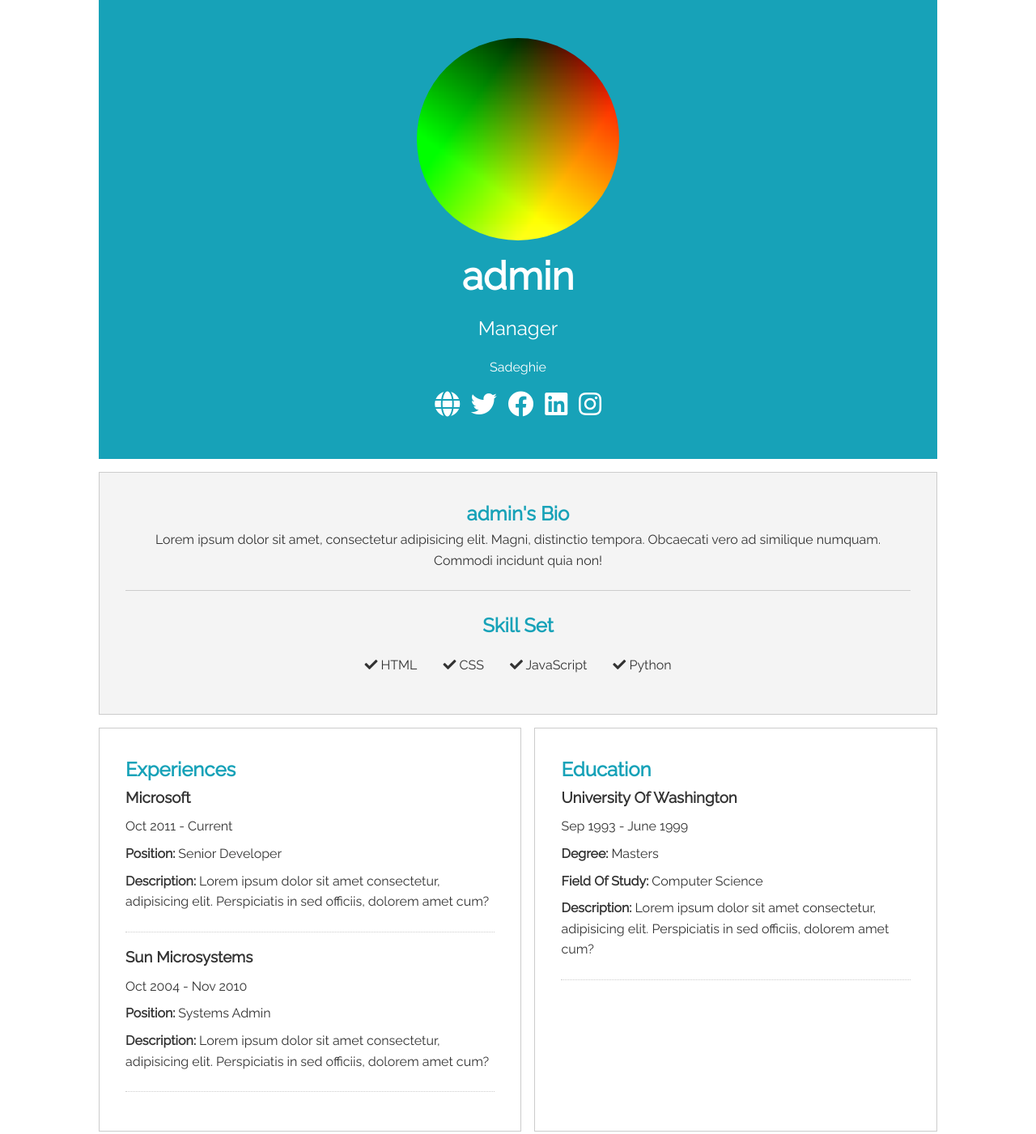
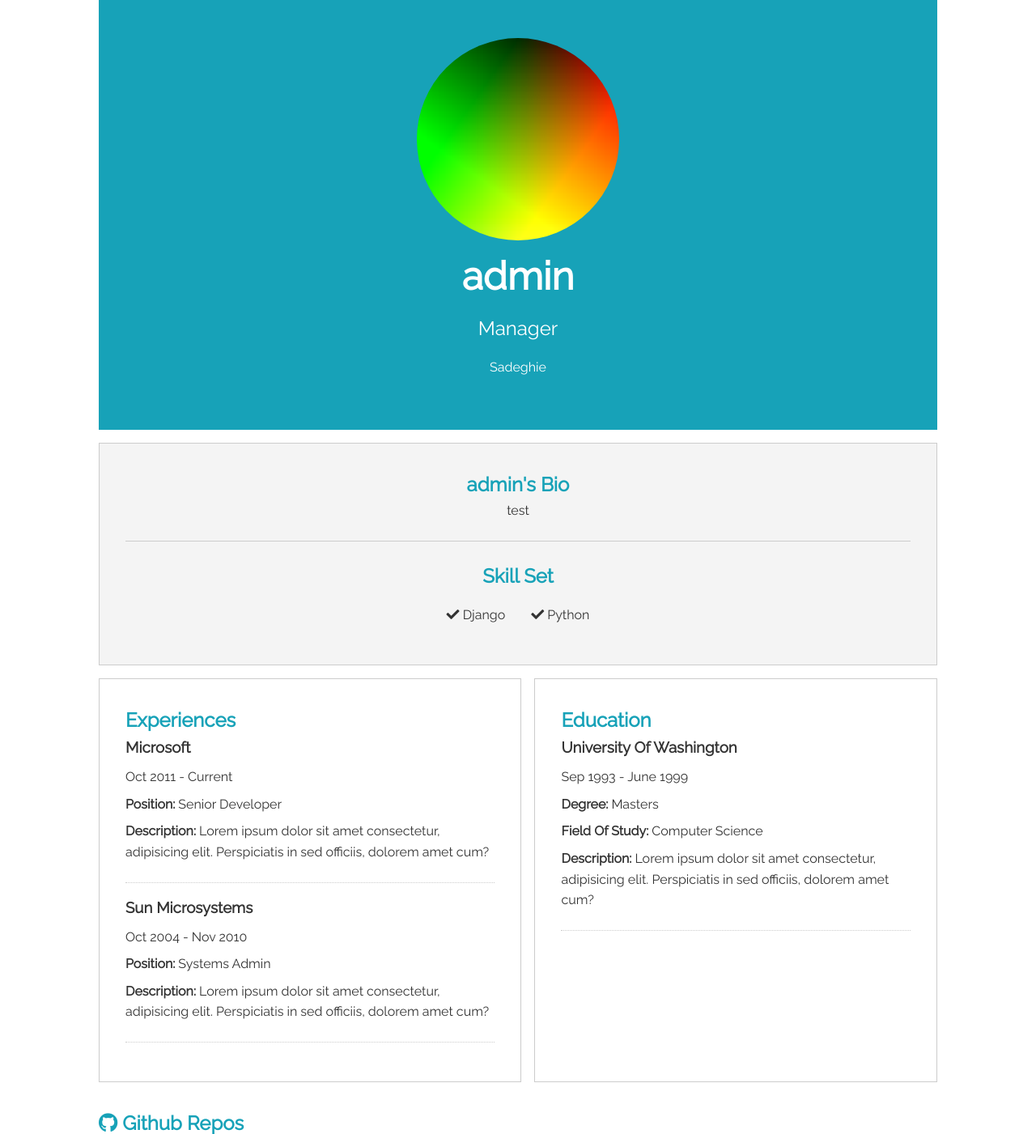
Before and after one commit to Sakayaaa/django-front-ready, a Django app: page /accounts/profile/1 in a window 1280 px wide. Shown: the part 151-1552 px from the top of the page at 81% size. Run offline with Django 5.2, Linux system fonts and the light colour scheme; a user stored in the database is signed in; data comes from the database, SQL or seed files in the repository; some libraries are stand-ins or nearby versions.

Commit message:
Changes to be committed: 	modified:   accounts/templates/accounts/profile.html 	modified:   accounts/views.py

```diff
--- a/accounts/templates/accounts/profile.html
+++ b/accounts/templates/accounts/profile.html
@@ -16,38 +16,43 @@
           <p class="lead">{{ user_profile.professional_status }}</p>
           <p>{{user_profile.location}}</p>
           <div class="icons my-1">
-            <a href="#">
+            {% if user_profile.website %}
+              <a href="{{ user_profile.website }}" target="_blank">
                 <i class="fas fa-globe fa-2x"></i>
               </a>
-            <a href="#">
-              <i class="fab fa-twitter fa-2x"></i>
-            </a>
-            <a href="#">
+            {% endif %}
+
+            {% if user_profile.facebook %}
+              <a href="{{ user_profile.facebook }}" target="_blank">
                 <i class="fab fa-facebook fa-2x"></i>
               </a>
-            <a href="#">
+            {% endif %}
+
+            {% if user_profile.linkedin %}
+              <a href="{{ user_profile.linkedin }}" target="_blank">
                 <i class="fab fa-linkedin fa-2x"></i>
               </a>
-            <a href="#">
+            {% endif %}
+
+            {% if user_profile.instagram %}
+              <a href="{{ user_profile.instagram }}" target="_blank">
                 <i class="fab fa-instagram fa-2x"></i>
               </a>
+            {% endif %}
           </div>
         </div>
         <!-- About -->
         <div class="profile-about bg-light p-2">
           <h2 class="text-primary">{{ user_profile.user.username }}'s Bio</h2>
           <p>
-            Lorem ipsum dolor sit amet, consectetur adipisicing elit. Magni,
-            distinctio tempora. Obcaecati vero ad similique numquam. Commodi
-            incidunt quia non!
+            {{user_profile.bio}}
           </p>
           <div class="line"></div>
           <h2 class="text-primary">Skill Set</h2>
           <div class="skills">
-            <div class="p-1"><i class="fas fa-check"></i> HTML</div>
-            <div class="p-1"><i class="fas fa-check"></i> CSS</div>
-            <div class="p-1"><i class="fas fa-check"></i> JavaScript</div>
-            <div class="p-1"><i class="fas fa-check"></i> Python</div>
+            {% for skill in skills_list %}
+            <div class="p-1"><i class="fas fa-check"></i> {{skill}} </div>
+            {% endfor %}
           </div>
         </div>
         <!-- Experience -->
--- a/accounts/views.py
+++ b/accounts/views.py
@@ -43,7 +43,8 @@ def createprofile(request):
         user_profile = None
 
     if request.method == 'POST':
-        form = UserProfileForm(request.POST, request.FILES, instance=user_profile)
+        form = UserProfileForm(
+            request.POST, request.FILES, instance=user_profile)
         if form.is_valid():
             profile = form.save(commit=False)
             profile.user = user
@@ -68,7 +69,7 @@ def login(request):
             django_login(request, user)
             return redirect(reverse('createprofile'))
         else:
-            return render(request, 'accounts/login.html', {'error':'error'})
+            return render(request, 'accounts/login.html', {'error': 'error'})
     return render(request, 'accounts/login.html', {})
 
 
@@ -80,7 +81,8 @@ def logout(request):
 @login_required
 def profile(request, id):
     user_profile = UserProfile.objects.get(id=id)
-    return render(request, 'accounts/profile.html', {'user_profile': user_profile})
+    skills_list = user_profile.skills.split(',') if user_profile.skills else []
+    return render(request, 'accounts/profile.html', {'user_profile': user_profile, 'skills_list': skills_list})
 
 
 @login_required
@@ -95,7 +97,7 @@ def register(request):
         if form.is_valid():
             user = form.save()
             django_login(request, user)
-            return(redirect('createprofile'))
+            return (redirect('createprofile'))
 
     form = RegisterForm()
-    return render(request, 'accounts/register.html', {'form':form})
+    return render(request, 'accounts/register.html', {'form': form})
```
Lines whose indentation alone changed are shown as unchanged.
